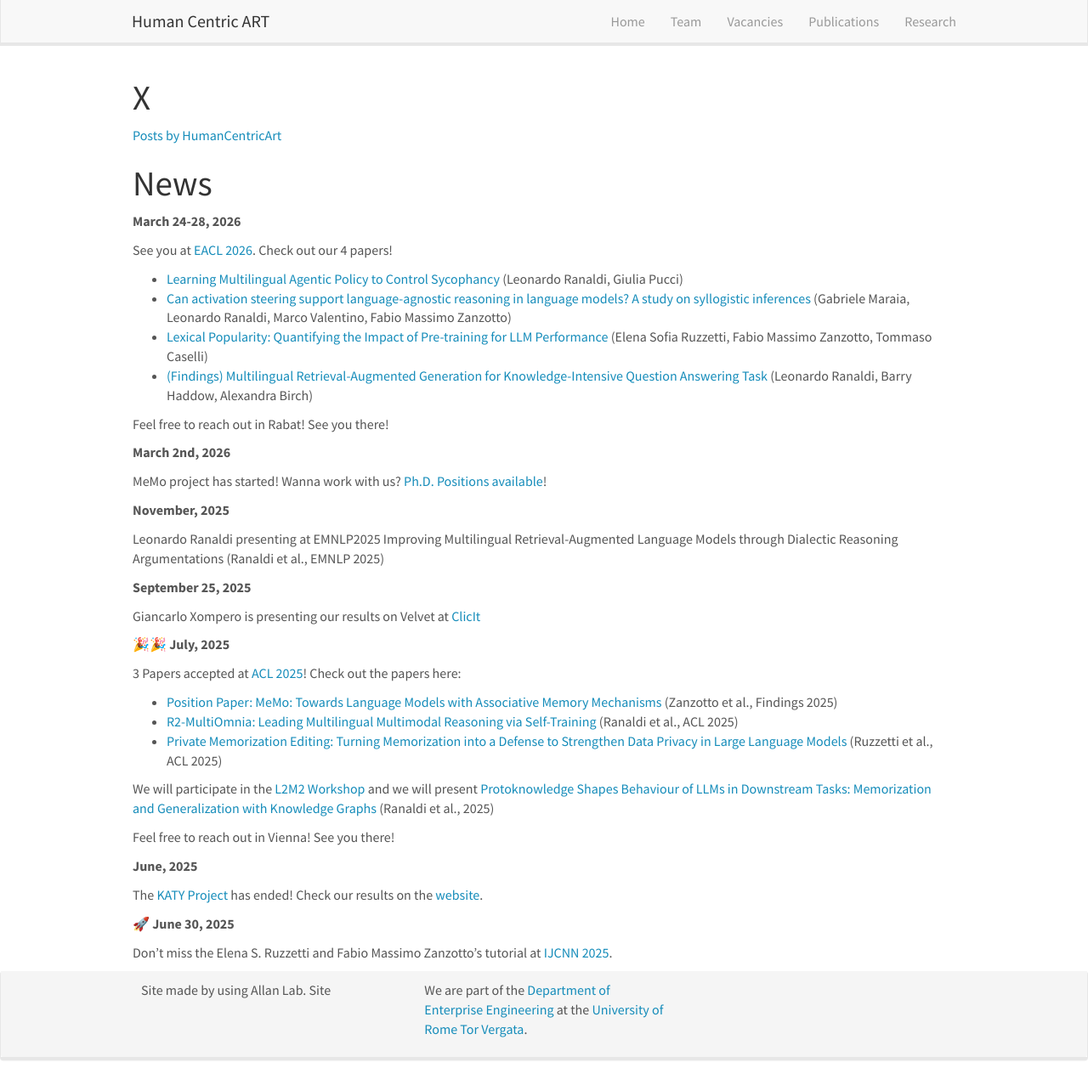
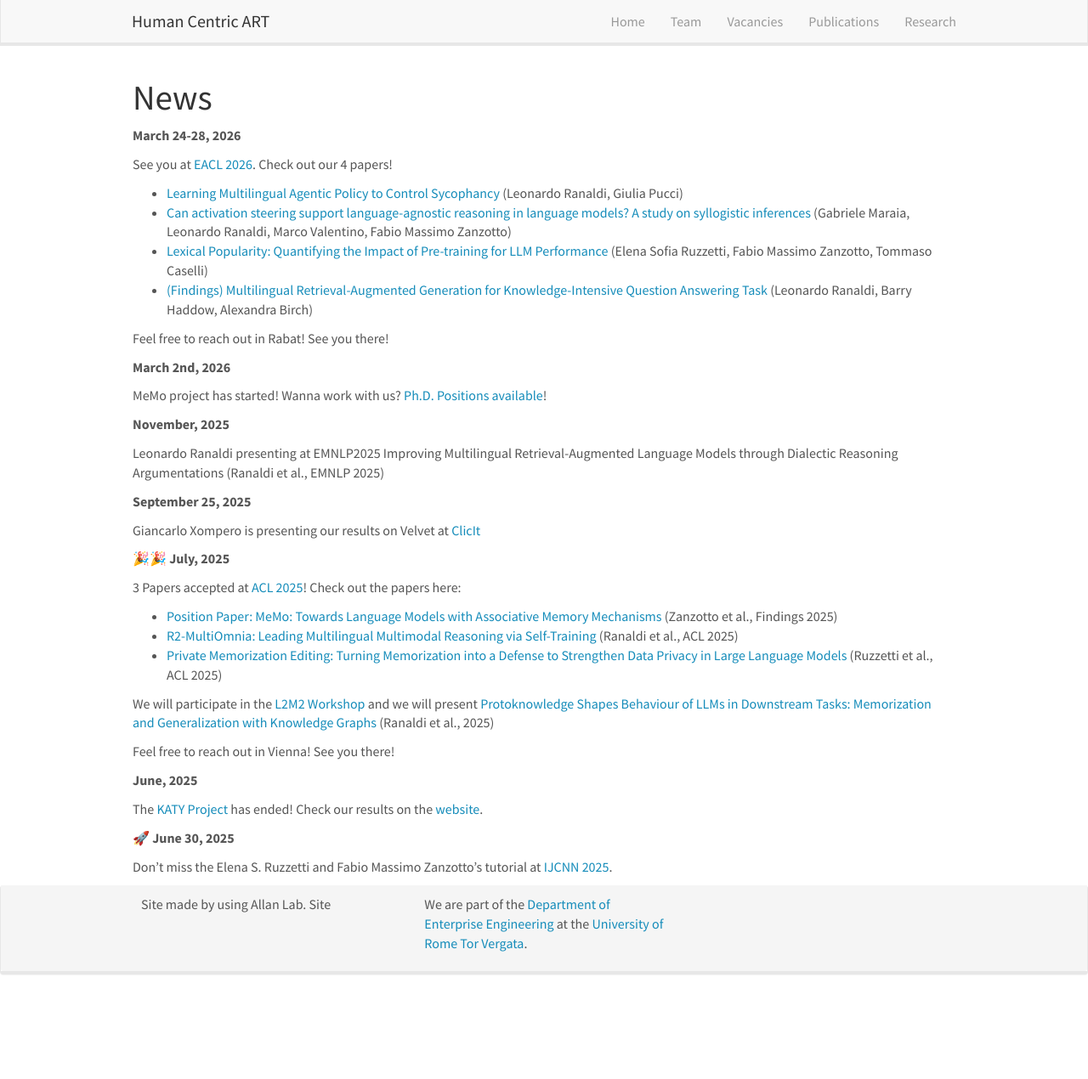
Before and after one commit to humancentricart/humancentricart.github.io, a Jekyll site: the page built from _pages/allnews.md, in a window 1280 px wide and 1270 px high. Shown: the whole window at 85% size. Built offline with Jekyll 4.4.1, drawn with Linux system fonts in a browser that asks for light colours; nearby versions of some CDN libraries; comment, search, counter and statistics services are not loaded.

Commit message:
Update allnews.md

```diff
--- a/_pages/allnews.md
+++ b/_pages/allnews.md
@@ -6,9 +6,6 @@
 permalink: /allnews.html
 ---
 
-# X
-
-<a class="twitter-timeline" href="https://x.com/HumanCentricArt?ref_src=twsrc%5Etfw">Posts by HumanCentricArt</a> <script async src="https://platform.x.com/widgets.js" charset="utf-8"></script>
 
 # News
 
```
